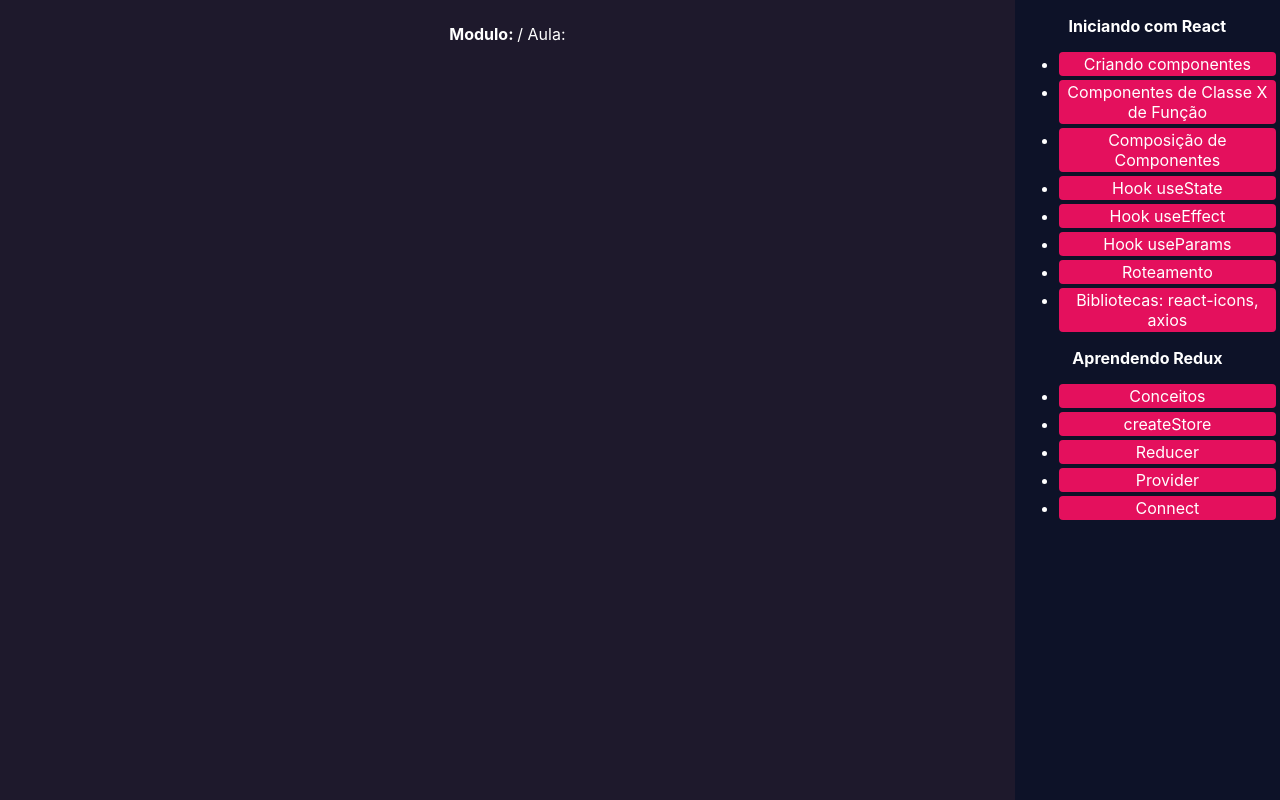
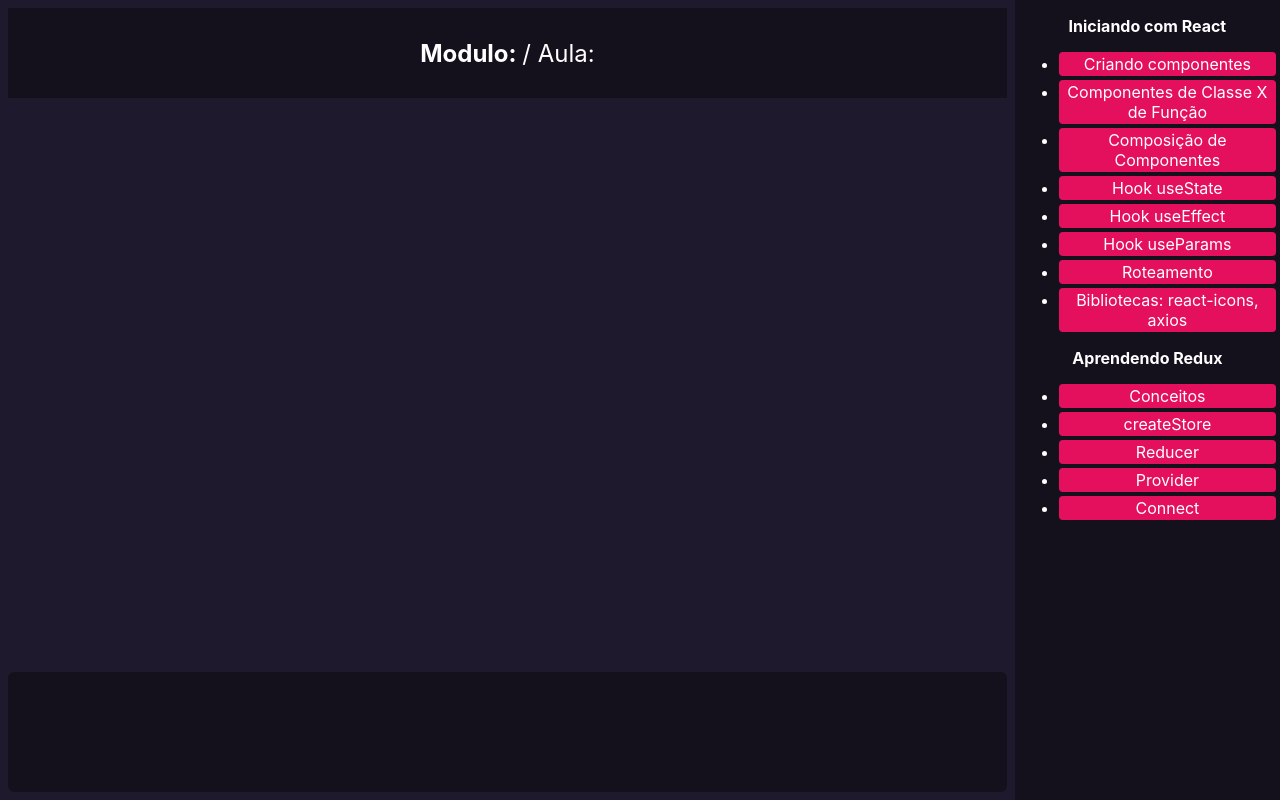
Before and after one commit to Naneshoru/React-Redux-video-aulas, a React (Create React App) app: page / in a window 1280 px wide. Built offline with nearby package versions, Linux system fonts and the light colour scheme.

Commit message:
Ajustando cores e tamanhos de fonte

```diff
--- a/src/App.css
+++ b/src/App.css
@@ -3,7 +3,7 @@
   justify-content: space-between;
   text-align: center;
   color: white;
-  background-color: rgb(30, 25, 44);
+  background-color: #1e192c;
 
   height: 100%;
   width: 100%;
--- a/src/components/Sidebar/Sidebar.css
+++ b/src/components/Sidebar/Sidebar.css
@@ -1,6 +1,6 @@
 .sidebar-container {
   display: flex;
-  background-color: rgb(13, 18, 40);
+  background-color: #14111d;
 }
 
 .sidebar__line {
--- a/src/components/Video/Video.css
+++ b/src/components/Video/Video.css
@@ -16,6 +16,11 @@
 
 .video-container__video-header {
   grid-area: header;
+  display: flex;
+  justify-content: center;
+  align-items: center;
+  background-color: #14111d;
+  font-size: 1.5rem;
 }
 
 .video-container__video-area {
@@ -27,7 +32,9 @@
 .video-container__video-footer {
   grid-area: footer;
   text-align: left;
-  padding: 8px;
+  padding: 12px;
+  background-color: #14111d;
+  border-radius: 0.4rem;
 }
 
 .video-container__video-side {
```
